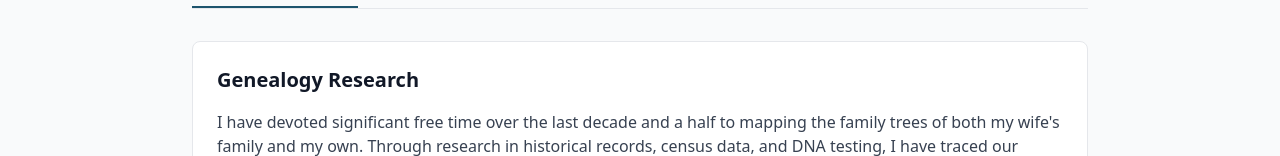
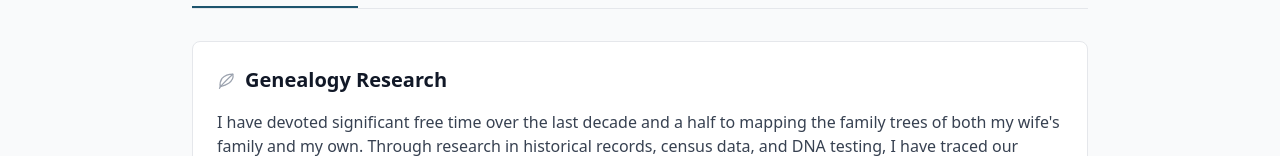
Before and after one commit to garretpatten/garretpatten.com, a Vue app: page /hobbies in a window 1280 px wide. Shown: the part 183-339 px from the top of the page. Built offline with nearby package versions, Linux system fonts and the light colour scheme.

Commit message:
add icons for Hobby Tabs

```diff
--- a/src/components/HobbyTab.vue
+++ b/src/components/HobbyTab.vue
@@ -1,6 +1,30 @@
 <template>
   <div class="bg-white dark:bg-gray-900 border border-gray-200 dark:border-gray-800 rounded-lg p-6">
-    <h3 class="text-xl font-bold text-gray-900 dark:text-gray-100 mb-4">
+    <h3 class="text-xl font-bold text-gray-900 dark:text-gray-100 mb-4 flex items-center gap-2">
+      <!-- Reading: Open Book -->
+      <svg v-if="hobby.id === 'reading'" class="w-5 h-5 text-gray-400 dark:text-gray-500" fill="none" stroke="currentColor" stroke-width="1.5" viewBox="0 0 24 24">
+        <path stroke-linecap="round" stroke-linejoin="round" d="M12 6.042A8.967 8.967 0 0 0 6 3.75c-1.052 0-2.062.18-3 .512v14.25A8.987 8.987 0 0 1 6 18c2.305 0 4.408.867 6 2.292m0-14.25a8.966 8.966 0 0 1 6-2.292c1.052 0 2.062.18 3 .512v14.25A8.987 8.987 0 0 0 18 18a8.967 8.967 0 0 0-6 2.292m0-14.25v14.25" />
+      </svg>
+      <!-- Genealogy: Leaf -->
+      <svg v-else-if="hobby.id === 'genealogy'" class="w-5 h-5 text-gray-400 dark:text-gray-500" fill="none" stroke="currentColor" stroke-width="1.5" viewBox="0 0 24 24">
+        <path stroke-linecap="round" stroke-linejoin="round" d="M19 5c-6 0-10 2-13 5-2 3-3 6-2 10 4-1 7-2 10-4 4-3 6-7 5-11Z" />
+        <path stroke-linecap="round" stroke-linejoin="round" d="M4 20c4-4 9-10 15-15" />
+        <path stroke-linecap="round" stroke-linejoin="round" d="M4 20l-1 2" />
+      </svg>
+      <!-- Personal System Design: Gear -->
+      <svg v-else-if="hobby.id === 'systems'" class="w-5 h-5 text-gray-400 dark:text-gray-500" fill="none" stroke="currentColor" stroke-width="1.5" viewBox="0 0 24 24">
+        <path stroke-linecap="round" stroke-linejoin="round" d="M9.594 3.94c.09-.542.56-.94 1.11-.94h2.593c.55 0 1.02.398 1.11.94l.213 1.281c.063.374.313.686.645.87.074.04.147.083.22.127.325.196.72.257 1.075.124l1.217-.456a1.125 1.125 0 0 1 1.37.49l1.296 2.247a1.125 1.125 0 0 1-.26 1.431l-1.003.827c-.293.241-.438.613-.43.992a7.723 7.723 0 0 1 0 .255c-.008.378.137.75.43.991l1.004.827c.424.35.534.955.26 1.43l-1.298 2.247a1.125 1.125 0 0 1-1.369.491l-1.217-.456c-.355-.133-.75-.072-1.076.124a6.47 6.47 0 0 1-.22.128c-.331.183-.581.495-.644.869l-.213 1.281c-.09.543-.56.94-1.11.94h-2.594c-.55 0-1.019-.398-1.11-.94l-.213-1.281c-.062-.374-.312-.686-.644-.87a6.52 6.52 0 0 1-.22-.127c-.325-.196-.72-.257-1.076-.124l-1.217.456a1.125 1.125 0 0 1-1.369-.49l-1.297-2.247a1.125 1.125 0 0 1 .26-1.431l1.004-.827c.292-.24.437-.613.43-.991a6.932 6.932 0 0 1 0-.255c.007-.38-.138-.751-.43-.992l-1.004-.827a1.125 1.125 0 0 1-.26-1.43l1.297-2.247a1.125 1.125 0 0 1 1.37-.491l1.216.456c.356.133.751.072 1.076-.124.072-.044.146-.086.22-.128.332-.183.582-.495.644-.869l.214-1.28Z" />
+        <path stroke-linecap="round" stroke-linejoin="round" d="M15 12a3 3 0 1 1-6 0 3 3 0 0 1 6 0Z" />
+      </svg>
+      <!-- Music: Musical Note -->
+      <svg v-else-if="hobby.id === 'music'" class="w-5 h-5 text-gray-400 dark:text-gray-500" fill="none" stroke="currentColor" stroke-width="1.5" viewBox="0 0 24 24">
+        <path stroke-linecap="round" stroke-linejoin="round" d="m9 9 10.5-3m0 6.553v3.75a2.25 2.25 0 0 1-1.632 2.163l-1.32.377a1.803 1.803 0 1 1-.99-3.467l2.31-.66a2.25 2.25 0 0 0 1.632-2.163Zm0 0V2.25L9 5.25v10.303m0 0v3.75a2.25 2.25 0 0 1-1.632 2.163l-1.32.377a1.803 1.803 0 0 1-.99-3.467l2.31-.66A2.25 2.25 0 0 0 9 15.553Z" />
+      </svg>
+      <!-- Journaling: Notebook -->
+      <svg v-else-if="hobby.id === 'journaling'" class="w-5 h-5 text-gray-400 dark:text-gray-500" fill="none" stroke="currentColor" stroke-width="1.5" viewBox="0 0 24 24">
+        <path stroke-linecap="round" stroke-linejoin="round" d="M4 4h12a2 2 0 0 1 2 2v14a2 2 0 0 1-2 2H4V4Zm0 0a2 2 0 0 1 2-2h8a2 2 0 0 1 2 2M8 8h4m-4 4h6m-6 4h4" />
+        <path stroke-linecap="round" stroke-linejoin="round" d="M20 6v14" />
+      </svg>
       {{ hobby.title }}
     </h3>
     <div class="prose prose-sm dark:prose-invert max-w-none">
```
